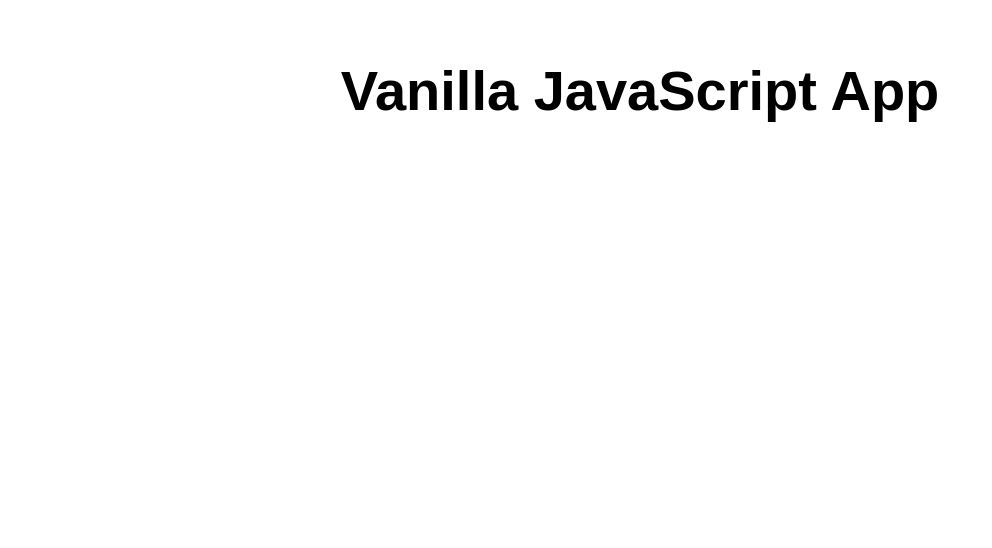
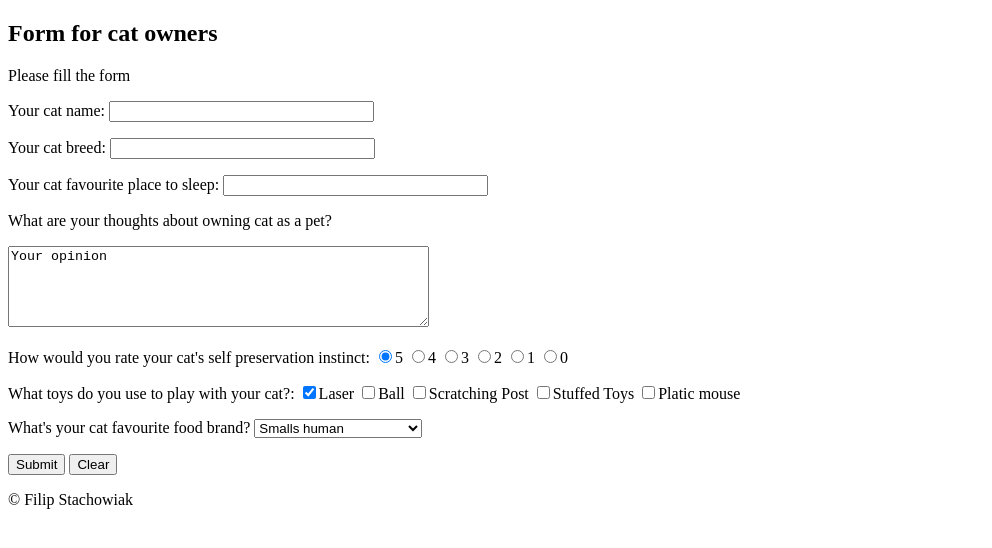
Before and after one commit to fstachowiak/azureLab, a website: page src/index.html in a window 1280 px wide. Shown: the whole page, without its empty margins (0-992 px from the left). Drawn offline with Linux system fonts and the light colour scheme.

Commit message:
Update index.html

```diff
--- a/src/index.html
+++ b/src/index.html
@@ -1,17 +1,78 @@
 <!DOCTYPE html>
+<!--First html page-->
 <html lang="en">
+<head>
+    <meta charset="UTF-8">
+    <meta http-equiv="X-UA-Compatible" content="IE=edge">
+    <meta name="viewport" content="width=device-width, initial-scale=1.0">
+    <meta name="keywords" content="cats, form, owners">
+    <meta name="description" content ="The file contains form about cats which should be fulfilled by cats' owners. ">
+    <title>Questionaire</title>
+</head>
+<body>
+    <h2>Form for cat owners</h2>
+    <p>Please fill the form</p>
+    <form id="firstForm" method="post" action="http://localhost:5500/SimpleForm.html">
+        <input type="hidden" name="securityCode" value="DE79W23">
+        <p>
+            <label for="catName">Your cat name:</label>
+            <input id="catName" name="Cat name" type="text" size="30" maxlength="50">
+        </p>
+        <p>
+            <label for="catBreed">Your cat breed:</label>
+            <input id="catBreed" name="Cat breed" type="text" size="30" maxlength="50">
+        </p>
+        <p>
+            <label for="catPlace">Your cat favourite place to sleep:</label>
+            <input id="catPlace" name="Place to sleep" type="text" size="30" maxlength="50">
+        </p>
+        <p>What are your thoughts about owning cat as a pet?</p>
+        <p>
+            <textarea name="opinion" cols="50" rows="5" maxlength="200">Your opinion</textarea>
+        </p>
+        <p>
+            <label>How would you rate your cat's self preservation instinct:</label>
+            <label><input name="instinct" type="radio" value="grade5" checked>5</label>
+            <label><input name="instinct" type="radio" value="grade4">4</label>
+            <label><input name="instinct" type="radio" value="grade3">3</label>
+            <label><input name="instinct" type="radio" value="grade2">2</label>
+            <label><input name="instinct" type="radio" value="grade1">1</label>
+            <label><input name="instinct" type="radio" value="grade0">0</label>
+        </p>
+        <p>
+            <label>What toys do you use to play with your cat?:</label>
+            <label><input name="toys" type="checkbox" value="laser" checked>Laser</label>
+            <label><input name="toys" type="checkbox" value="ball">Ball</label>
+            <label><input name="toys" type="checkbox" value="scratchingPost">Scratching Post</label>
+            <label><input name="toys" type="checkbox" value="stuffedToys">Stuffed Toys</label>
+            <label><input name="toys" type="checkbox" value="plasticMouse">Platic mouse</label>
+        </p>
+        <p>
+            <label>What's your cat favourite food brand?
+            <select name="foodBrand">
+                <option value="smalls">Smalls human</option>
+                <option value="purina">Purina one</option>
+                <option value="sheba">Sheba perfect</option>
+                <option value="rachael">Rachael ray</option>
+                <option value="american">American Journey</option>
+                <option value="other">Other</option>
+                <option value="0">I prepare food for my cat</option>
+            </select>
+            </label>
+        </p>
 
-<head>
-  <meta charset="UTF-8">
-  <meta name="viewport" content="width=device-width, initial-scale=1.0">
-  <link rel="stylesheet" href="styles.css">
-  <title>Vanilla JavaScript App</title>
-</head>
 
-<body>
-  <main>
-    <h1>Vanilla JavaScript App</h1>
-  </main>
+
+        <p>
+            <input type="submit" value="Submit">
+            <input type="reset" value="Clear">
+        </p>
+    </form>
+
+
+    <footer>
+        &copy; Filip Stachowiak
+    </footer>
+
 </body>
-
 </html>
```
